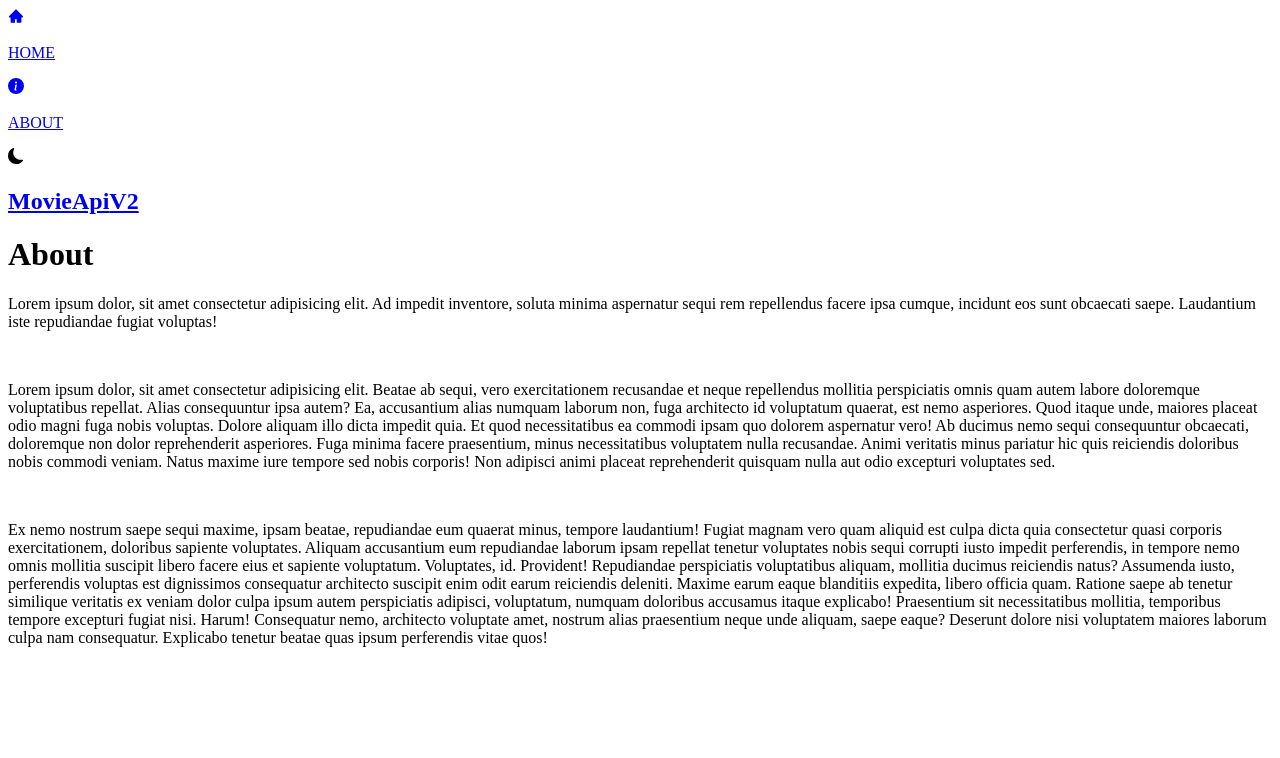
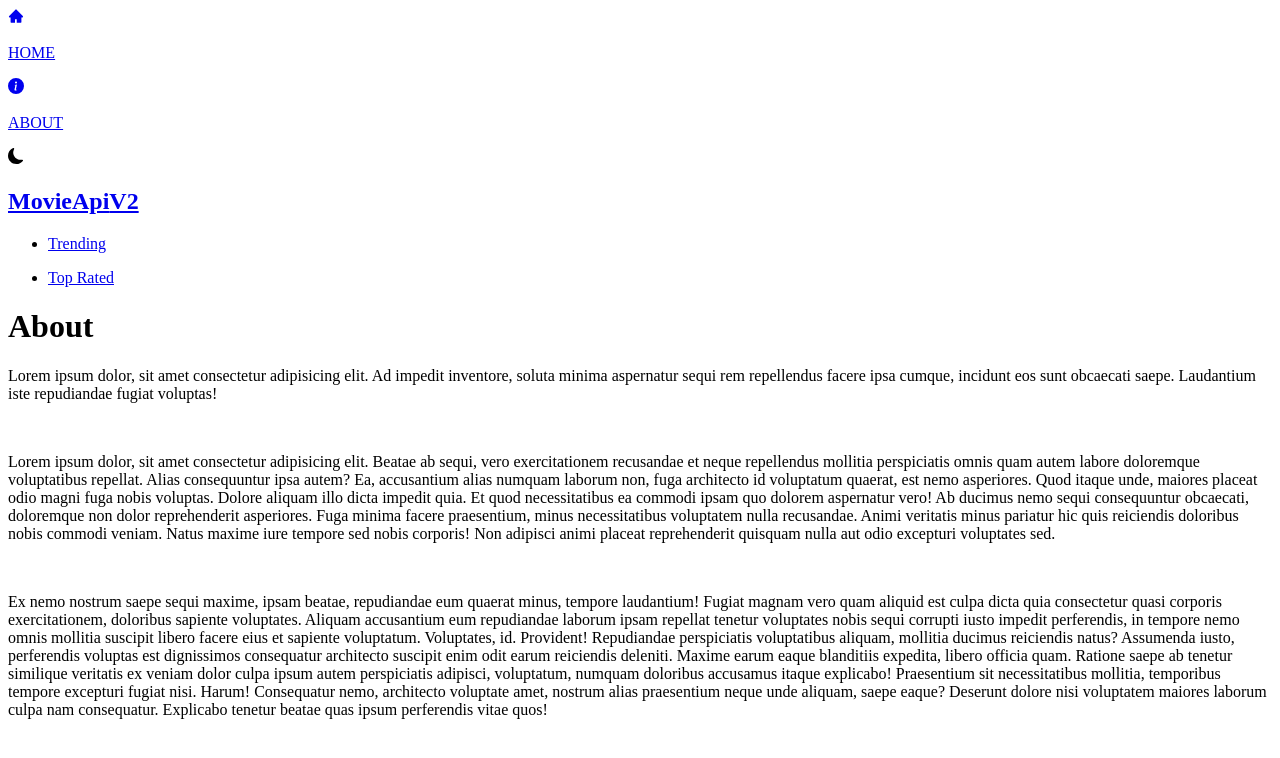
Before and after one commit to GilbertArdila/movies-v2.0, a Next.js app: page /about in a window 1280 px wide. Shown: the top 758 px of the page. Built offline with nearby package versions, Linux system fonts and the light colour scheme.

Commit message:
create the navbar component and its styles

```diff
--- a/src/app/about/page.jsx
+++ b/src/app/about/page.jsx
@@ -2,7 +2,7 @@ import React from 'react'
 
 const About = () => {
   return (
-    <div className='max-w-6xl mx-auto space-x-4'>
+    <div className='max-w-6xl mx-auto space-x-4 p-4'>
         <h1 className='text-2xl font-medium text-amber-600'>About</h1>
         <p>Lorem ipsum dolor, sit amet consectetur adipisicing elit. Ad impedit inventore, soluta minima aspernatur sequi rem repellendus facere ipsa cumque, incidunt eos sunt obcaecati saepe. Laudantium iste repudiandae fugiat voluptas!</p>
         <br />
--- a/src/app/layout.jsx
+++ b/src/app/layout.jsx
@@ -1,5 +1,6 @@
 import Header from '@/components/Header';
 import Providers from './Providers';
+import Navbar from '@/components/Navbar';
 
 export const metadata = {
   title: 'The movie App V2',
@@ -13,8 +14,8 @@ export default function RootLayout({ children }) {
         <Providers>
 
           <Header />
+          <Navbar/>
 
-        {/**navbar */}
         {/**search */}
         {children}
         </Providers>
--- a/src/components/MenuItem.jsx
+++ b/src/components/MenuItem.jsx
@@ -1,9 +1,12 @@
 import Link from 'next/link';
 
+
 const MenuItem = ({ title, address, Icon }) => {
+
+
     return (
         <div>
-            <Link href={address} className='mx-4 lg:mx-6 hover:text-amber-600 '>
+            <Link href={address} className={` mx-4 lg:mx-6 hover:text-amber-600`}>
                 <Icon className='text-2xl sm:hidden mx-4' />
                 <p className='hidden sm:inline my-2 text-sm'>{title}</p>
             </Link>
--- /dev/null
+++ b/src/components/Navbar.jsx
@@ -0,0 +1,28 @@
+import NavbarItem from "./NavbarItem";
+
+
+
+
+const Navbar = () => {
+    return (
+        <nav className='flex  justify-around min-w-full h-12 dark:bg-gray-500 bg-gray-300'>
+            <ul className='flex self-center justify-between'>
+                <li className="mr-4">
+                    <NavbarItem title={'Trending'}
+                        param='fetchTrending'
+
+                    />
+
+                </li>
+                <li>
+                    <NavbarItem title={'Top Rated'}
+                        param='fetchTopRated'
+
+                    />
+                </li>
+            </ul>
+        </nav>
+    )
+}
+
+export default Navbar;
--- /dev/null
+++ b/src/components/NavbarItem.jsx
@@ -0,0 +1,22 @@
+'use client';
+
+import Link from 'next/link';
+import { useSearchParams } from 'next/navigation';
+
+
+const NavbarItem = ({ param, title }) => {
+
+    const searchParams = useSearchParams();
+    const genre = searchParams.get('genre')
+    return (
+        <div className='flex items-center'>
+            <Link href={`/?genre=${param}`} className={genre && genre === param ? ' underline underline-offset-8 decoration-4 decoration-amber-500 rounded-lg mx-4 lg:mx-6' : 'hover:text-amber-600'}>
+
+                <p className='  my-2 text-sm'>{title}</p>
+            </Link>
+
+        </div>
+    )
+}
+
+export default NavbarItem;
```
